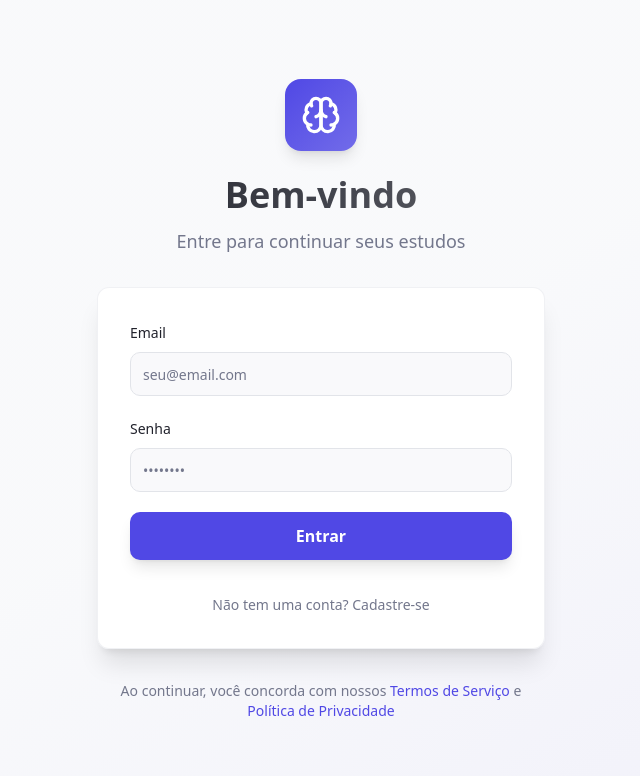
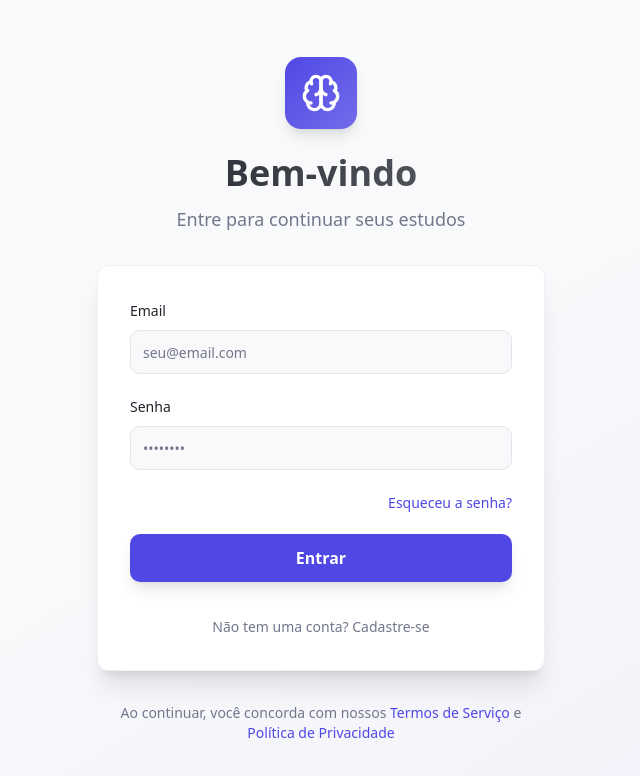
Before and after one commit to Stufas/sinapsemed, a React (Vite) app: page /auth in a window 1280 px wide. Both pictures are taken after a click on the button "Já tem uma conta? Faça login". Shown: the top 776 px of the page, without its empty margins (319-959 px from the left). Built offline with nearby package versions, Linux system fonts and the light colour scheme; the HTML template or start-up script is replaced by a standard one.

Commit message:
Add forgot password functionality

```diff
--- a/src/pages/Auth.tsx
+++ b/src/pages/Auth.tsx
@@ -26,6 +26,7 @@ const signInSchema = z.object({
 
 const Auth = () => {
   const [isSignUp, setIsSignUp] = useState(true);
+  const [isForgotPassword, setIsForgotPassword] = useState(false);
   const [email, setEmail] = useState("");
   const [password, setPassword] = useState("");
   const [confirmPassword, setConfirmPassword] = useState("");
@@ -108,6 +109,36 @@ const Auth = () => {
     }
   };
 
+  const handleForgotPassword = async (e: React.FormEvent) => {
+    e.preventDefault();
+
+    try {
+      const validated = z.string().email({ message: "Email inválido" }).parse(email);
+      setLoading(true);
+
+      const { supabase } = await import("@/integrations/supabase/client");
+      const { error } = await supabase.auth.resetPasswordForEmail(validated, {
+        redirectTo: `${window.location.origin}/auth?reset=true`,
+      });
+
+      if (error) {
+        toast.error(error.message);
+        return;
+      }
+
+      toast.success("Email de recuperação enviado! Verifique sua caixa de entrada.");
+      setIsForgotPassword(false);
+    } catch (error) {
+      if (error instanceof z.ZodError) {
+        toast.error(error.message);
+      } else {
+        toast.error("Erro ao enviar email de recuperação");
+      }
+    } finally {
+      setLoading(false);
+    }
+  };
+
   return (
     <div className="min-h-screen bg-gradient-to-br from-background via-background to-primary/5 flex items-center justify-center px-4 py-8 sm:py-12">
       <div className="w-full max-w-md">
@@ -118,17 +149,22 @@ const Auth = () => {
             </div>
           </div>
           <h1 className="text-3xl sm:text-4xl font-bold mb-2 sm:mb-3 bg-gradient-to-r from-foreground to-foreground/70 bg-clip-text text-transparent">
-            {isSignUp ? "Criar Conta" : "Bem-vindo"}
+            {isForgotPassword ? "Recuperar Senha" : isSignUp ? "Criar Conta" : "Bem-vindo"}
           </h1>
           <p className="text-muted-foreground text-base sm:text-lg">
-            {isSignUp
+            {isForgotPassword
+              ? "Digite seu email para recuperar sua senha"
+              : isSignUp
               ? "Comece sua jornada de estudos hoje"
               : "Entre para continuar seus estudos"}
           </p>
         </div>
 
         <Card className="p-6 sm:p-8 shadow-xl border-border/50 backdrop-blur-sm bg-card/95 animate-fade-in">
-          <form onSubmit={isSignUp ? handleSignUp : handleSignIn} className="space-y-4 sm:space-y-5">
+          <form
+            onSubmit={isForgotPassword ? handleForgotPassword : isSignUp ? handleSignUp : handleSignIn}
+            className="space-y-4 sm:space-y-5"
+          >
             <div className="space-y-2">
               <Label htmlFor="email" className="text-foreground font-medium">
                 Email
@@ -144,7 +180,7 @@ const Auth = () => {
               />
             </div>
 
-            {isSignUp && (
+            {!isForgotPassword && isSignUp && (
               <div className="space-y-2 animate-fade-in">
                 <Label htmlFor="phone" className="text-foreground font-medium">
                   Telefone
@@ -161,6 +197,7 @@ const Auth = () => {
               </div>
             )}
 
+            {!isForgotPassword && (
               <div className="space-y-2">
                 <Label htmlFor="password" className="text-foreground font-medium">
                   Senha
@@ -175,8 +212,9 @@ const Auth = () => {
                   className="h-11 transition-all focus:ring-2 focus:ring-primary/20"
                 />
               </div>
+            )}
 
-            {isSignUp && (
+            {!isForgotPassword && isSignUp && (
               <div className="space-y-2 animate-fade-in">
                 <Label htmlFor="confirmPassword" className="text-foreground font-medium">
                   Confirmar Senha
@@ -193,6 +231,18 @@ const Auth = () => {
               </div>
             )}
 
+            {!isForgotPassword && !isSignUp && (
+              <div className="text-right">
+                <button
+                  type="button"
+                  onClick={() => setIsForgotPassword(true)}
+                  className="text-sm text-primary hover:underline font-medium"
+                >
+                  Esqueceu a senha?
+                </button>
+              </div>
+            )}
+
             <Button
               type="submit"
               className="w-full h-12 text-base font-semibold shadow-lg hover:shadow-xl transition-all"
@@ -201,6 +251,8 @@ const Auth = () => {
             >
               {loading
                 ? "Carregando..."
+                : isForgotPassword
+                ? "Enviar Email"
                 : isSignUp
                 ? "Criar Conta"
                 : "Entrar"}
@@ -211,13 +263,19 @@ const Auth = () => {
             <button
               type="button"
               onClick={() => {
+                if (isForgotPassword) {
+                  setIsForgotPassword(false);
+                } else {
                   setIsSignUp(!isSignUp);
+                }
                 setPassword("");
                 setConfirmPassword("");
               }}
               className="text-sm text-muted-foreground hover:text-primary transition-colors font-medium"
             >
-              {isSignUp
+              {isForgotPassword
+                ? "Voltar para login"
+                : isSignUp
                 ? "Já tem uma conta? Faça login"
                 : "Não tem uma conta? Cadastre-se"}
             </button>
```
Lines whose indentation alone changed are shown as unchanged.
